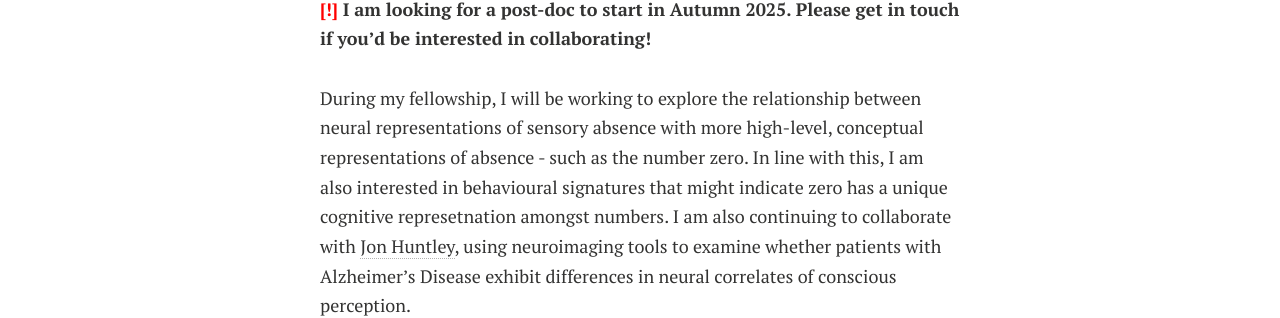
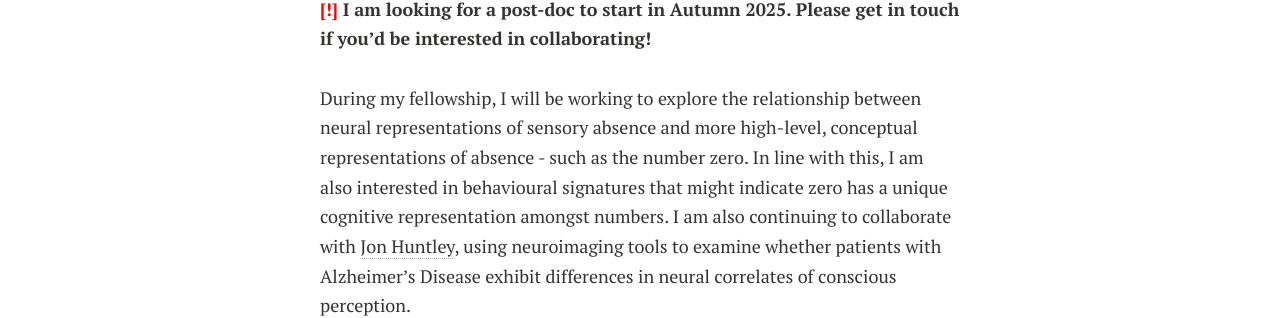
Before and after one commit to benjybarnett/benjybarnett.github.io, a Jekyll site: the page built from index.md, in a window 1280 px wide. Shown: the part 468-786 px from the top of the page. Built offline with Jekyll 4.4.1, drawn with Linux system fonts in a browser that asks for light colours; nearby versions of some CDN libraries; comment, search, counter and statistics services are not loaded; a style sheet for code colours, icons or effects is not loaded; our own code applies the rules of GitHub Pages for plain Markdown files.

Commit message:
Update index.md

```diff
--- a/index.md
+++ b/index.md
@@ -16,7 +16,7 @@ I am a Post-Doctoral Research Fellow in the <a href="https://metacoglab.org/">Me
 **<font color='red'>[!]</font> I am looking for a post-doc to start in Autumn 2025. Please get in touch if you'd be interested in collaborating!**
 <br>
 <br>
-During my fellowship, I will be working to explore the relationship between neural representations of sensory absence with more high-level, conceptual representations of absence - such as the number zero. In line with this, I am also interested in behavioural signatures that might indicate zero has a unique cognitive represetnation amongst numbers. I am also continuing to collaborate with <a href="https://experts.exeter.ac.uk/41202-jonathan-huntley">Jon Huntley</a>, using neuroimaging tools to examine whether patients with Alzheimer's Disease exhibit differences in neural correlates of conscious perception.
+During my fellowship, I will be working to explore the relationship between neural representations of sensory absence and more high-level, conceptual representations of absence - such as the number zero. In line with this, I am also interested in behavioural signatures that might indicate zero has a unique cognitive representation amongst numbers. I am also continuing to collaborate with <a href="https://experts.exeter.ac.uk/41202-jonathan-huntley">Jon Huntley</a>, using neuroimaging tools to examine whether patients with Alzheimer's Disease exhibit differences in neural correlates of conscious perception.
 <br>
 <br>
 Throughout my PhD, I was working with <a href="https://www.ucl.ac.uk/pals/people/steve-fleming">Steve Fleming</a> and <a href="https://sites.google.com/view/nadinedijkstra/about-me?authuser=0">Nadine Dijkstra</a> at UCL. My research consisted of two broad streams: <br>**1** exploring how neural magnitude codes may be shared between cognitive domains, and how they might interface with neural correlates of consciousness <br>**2** adapting social cognition paradigms for use in naturalistic experiments and exploring the interface of social cognition and visual perception.<br><br>
```
